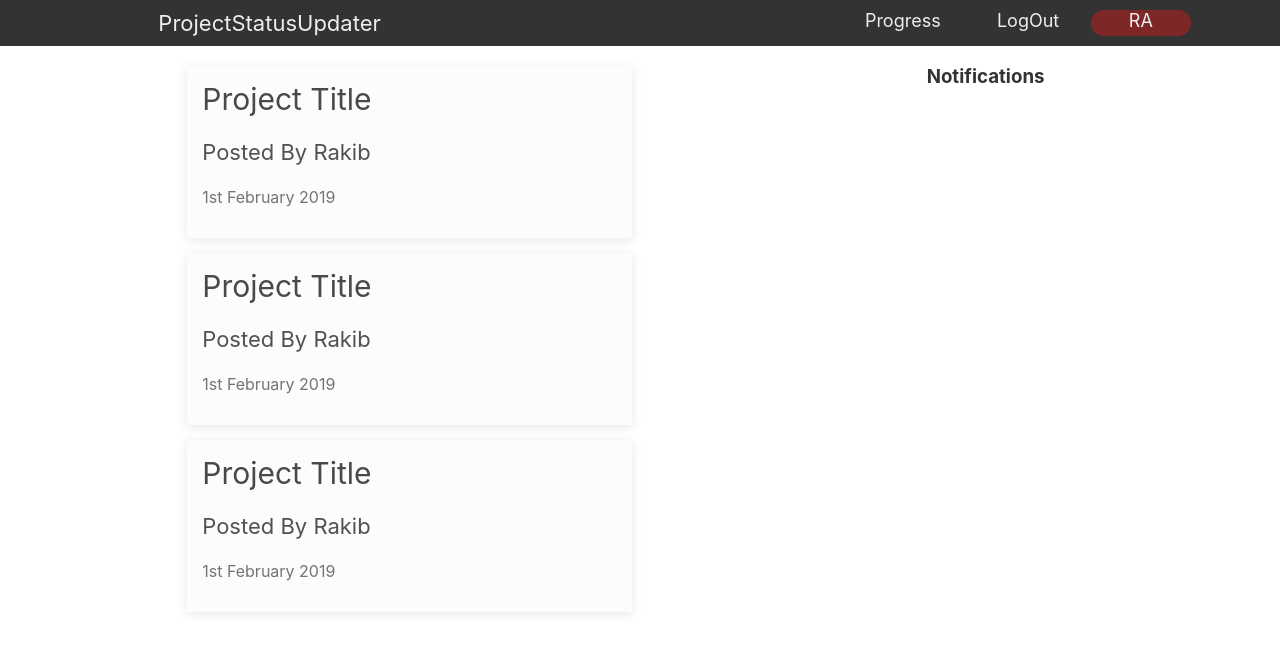
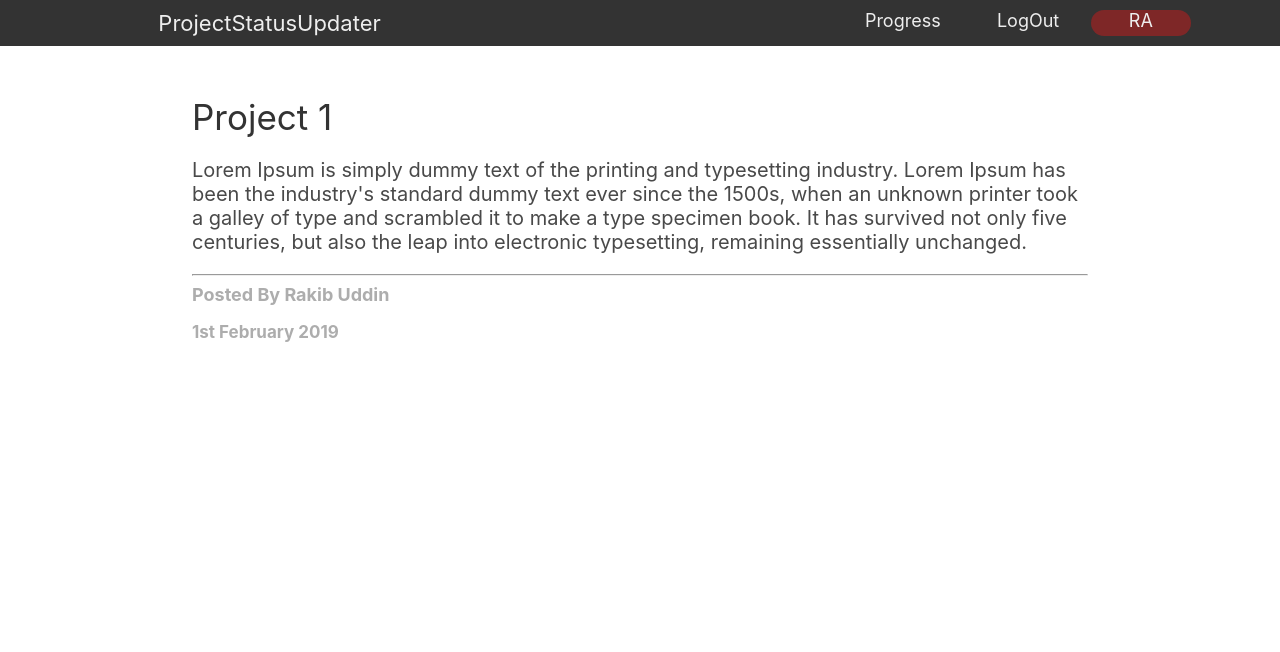
Before and after one commit to RRakib/Project-Status-Updater-React-Redux-FireBase, a React (Create React App) app: page /project/1 in a window 1280 px wide. Shown: the top 652 px of the page. Built offline with nearby package versions, Linux system fonts and the light colour scheme.

Commit message:
Created Project Details Component

```diff
--- a/src/App.css
+++ b/src/App.css
@@ -2,5 +2,4 @@
 .App {
   text-align: center;
   width: 100%;
-  height: 100%;
 }
--- a/src/App.js
+++ b/src/App.js
@@ -2,6 +2,7 @@ import React, { Component } from 'react';
 import {BrowserRouter , Switch , Route} from "react-router-dom"
 import Navbar from "./Components/Layout/Navbar"
 import Dashbord from "./Components/Dashbord/Dashbord"
+import ProjectDetails from "./Components/Projects/ProjectDetails"
 import './App.css';
 
 class App extends Component {
@@ -11,7 +12,8 @@ class App extends Component {
         <div className="App">
           <Navbar />
           <Switch>
-          <Route path="/" component={Dashbord} />
+          <Route path="/" exact component={Dashbord} />
+          <Route path="/project/:id" component={ProjectDetails} />
           </Switch>
         </div>
       </BrowserRouter>
--- a/src/Components/Projects/Project.css
+++ b/src/Components/Projects/Project.css
@@ -22,3 +22,29 @@
 .projectlist .projectCards .date{
     color: #747474;
 }
+.projectDetails{
+    width: 100%;
+    text-align: left;
+}
+.projectDetails .container{
+    width: 70%;
+    margin: 50px auto 0;
+}
+.projectDetails .container .projectTitle{
+    font-size: 35px;
+    color: #333;
+}
+.projectDetails .container .projectBody{
+    color: #494949;
+    font-size: 20px;
+}
+.projectDetails .container .projectOwder{
+    font-size: 18px;
+    font-weight: bold;
+    color: #adadad;
+}
+.projectDetails .container .date{
+    color: #adadad;
+    font-size: 17px;
+    font-weight: bold;
+}
--- a/src/Components/Projects/ProjectDetails.js
+++ b/src/Components/Projects/ProjectDetails.js
@@ -0,0 +1,20 @@
+import React from 'react'
+import "./Project.css"
+const ProjectDetails = (props) => {
+    console.log(props)
+  return (
+    <div className="projectDetails">
+      <div className="container">
+        <span className="projectTitle">Project {props.match.params.id}</span>
+        <p className="projectBody">Lorem Ipsum is simply dummy text of the printing and typesetting industry. Lorem Ipsum has been the industry's standard dummy text ever since the 1500s, when an unknown printer took a galley of type and scrambled it to make a type specimen book. It has survived not only five centuries, but also the leap into electronic typesetting, remaining essentially unchanged.
+        </p>
+        <div>
+            <hr />
+            <div className="projectOwder">Posted By Rakib Uddin</div>
+            <p className="date">1st February 2019</p>
+        </div>
+      </div>
+    </div>
+  )
+}
+export default ProjectDetails
--- a/src/Components/Projects/ProjectList.js
+++ b/src/Components/Projects/ProjectList.js
@@ -1,23 +1,12 @@
 import React from "react"
+import ProjectSummery from "./ProjectSummery"
 import "./Project.css"
 const ProjectList = () => {
     return(
         <div className="projectlist">
-            <div className="projectCards">
-                <span className="projectTitle">Project Title</span>
-                <p className="projectOwder">Posted By Rakib</p>
-                <p className="date">1st February 2019</p>
-            </div>
-            <div className="projectCards">
-                <span className="projectTitle">Project Title</span>
-                <p className="projectOwder">Posted By Rakib</p>
-                <p className="date">1st February 2019</p>
-            </div>
-            <div className="projectCards">
-                <span className="projectTitle">Project Title</span>
-                <p className="projectOwder">Posted By Rakib</p>
-                <p className="date">1st February 2019</p>
-            </div>
+            <ProjectSummery />
+            <ProjectSummery />
+            <ProjectSummery />
         </div>
     )
 }
--- a/src/Components/Projects/ProjectSummery.js
+++ b/src/Components/Projects/ProjectSummery.js
@@ -0,0 +1,14 @@
+import React from 'react'
+
+const ProjectSummery = () => {
+  return (
+    <div>
+      <div className="projectCards">
+                <span className="projectTitle">Project Title</span>
+                <p className="projectOwder">Posted By Rakib</p>
+                <p className="date">1st February 2019</p>
+            </div>
+    </div>
+  )
+}
+export default ProjectSummery;
```
